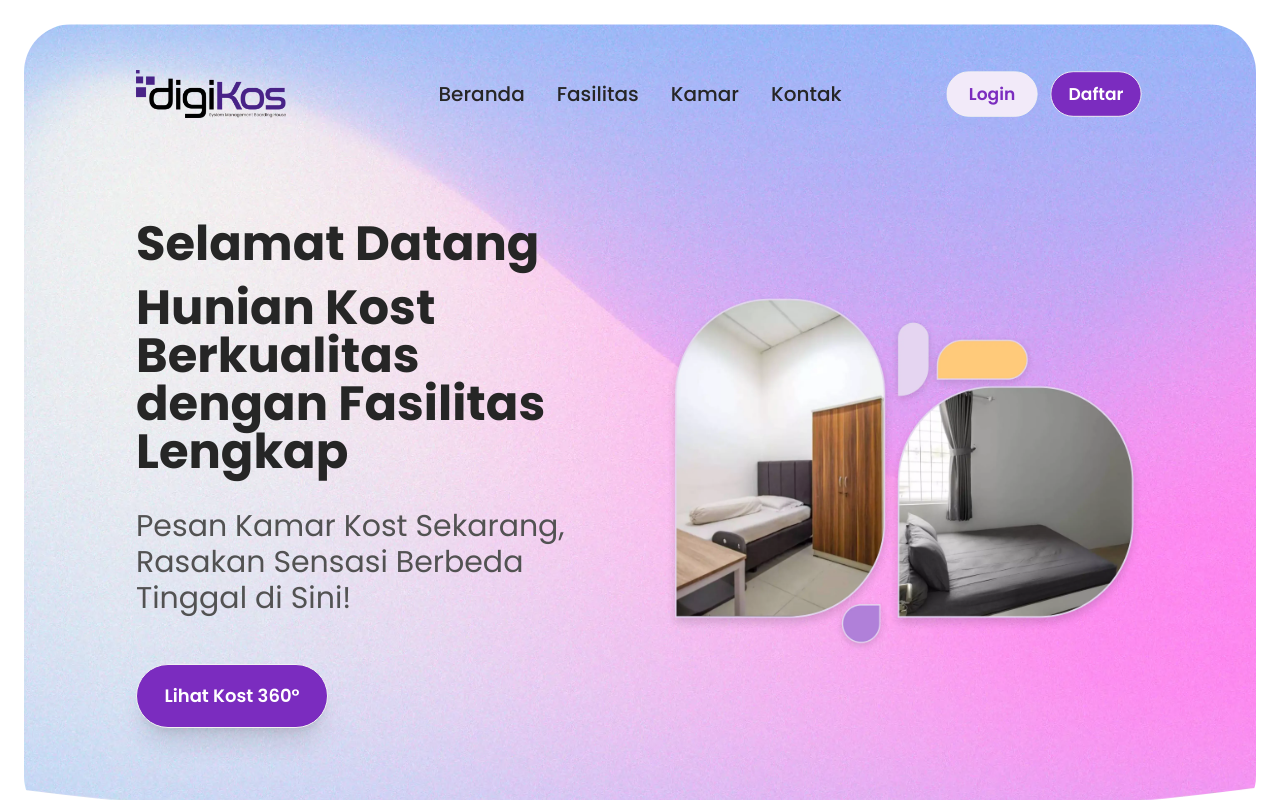
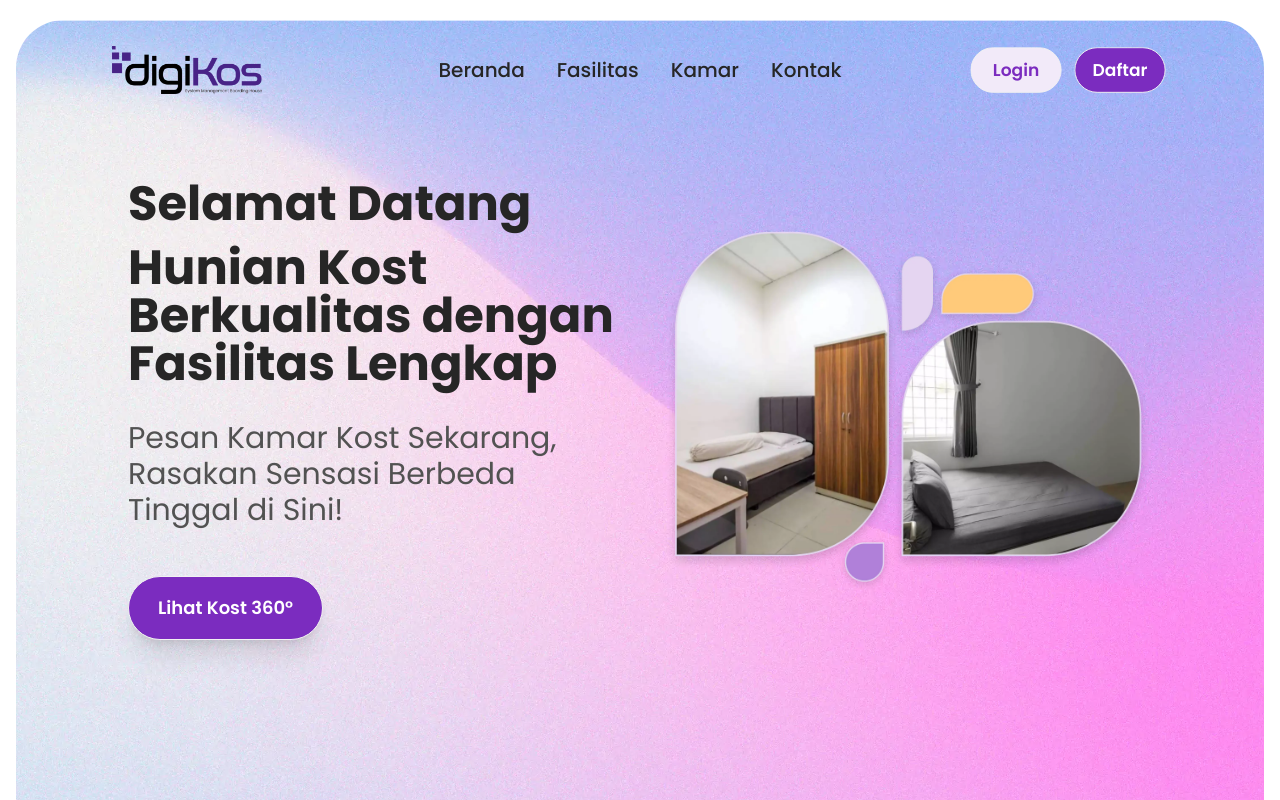
Before and after one commit to hapiznuddin/digikos-client-app, a React (Vite) app: page / in a window 1280 px wide. Shown: the top 800 px of the page. Built offline with nearby package versions, Linux system fonts and the light colour scheme.

Commit message:
UI(landingPage): membuat layout landing page

```diff
--- a/src/Components/Fragments/LandingPage/Homepage/HeroSection.jsx
+++ b/src/Components/Fragments/LandingPage/Homepage/HeroSection.jsx
@@ -5,9 +5,9 @@ import View360 from "./View360";
 const HeroSection = () => {
   return (
     <>
-      <main className="flex flex-col md:flex-row lg:flex-row justify-between items-center w-full px-4 gap-10 mt-4
-        md:px-10 md:gap-4 md:mt-8
-        lg:px-28 lg:gap-12 lg:mt-20 ">
+      <main className="flex flex-col md:flex-row lg:flex-row justify-between items-center w-full px-4 gap-10 mt-20
+        md:px-10 md:gap-4 md:mt-32
+        lg:px-28 lg:gap-12 lg:mt-40 ">
         <div className="flex flex-col justify-center w-full md:w-1/2 gap-4 md:gap-4 lg:gap-12">
           <div className="flex flex-col justify-center">
             <motion.h1
--- a/src/Components/Fragments/LandingPage/Homepage/HomePage.css
+++ b/src/Components/Fragments/LandingPage/Homepage/HomePage.css
@@ -3,5 +3,4 @@
   background-size: cover;
   background-repeat: no-repeat;
   background-position: top;
-  height: 100vh;
 }
--- a/src/Components/Fragments/LandingPage/Homepage/HomePageLanding.jsx
+++ b/src/Components/Fragments/LandingPage/Homepage/HomePageLanding.jsx
@@ -1,15 +1,18 @@
-import Navbar from "../../../Layouts/LandingPageLayout/Navbar";
+import LandingPageLayout from "../../../Layouts/LandingPageLayout";
 import HeroSection from "./HeroSection";
 import "./HomePage.css";
 
 const HomePageLanding = () => {
   return (
-    <div className="flex justify-center items-center">
-      <div className="bgHome w-full pb-6 h-full md:h-[500px] lg:h-screen rounded-[24px] md:rounded-[48px] m-2 md:m-6">
-        <Navbar />
+    <LandingPageLayout>
+    <div className="flex flex-col justify-center items-center">
+      <div className="bgHome  pb-6 h-full md:h-[500px] lg:h-[935px] rounded-[24px] md:rounded-[48px] m-2 -mt-[70px] md:m-4 md:-mt-24 lg:-mt-24">
+
         <HeroSection />
       </div>
+
     </div>
+    </LandingPageLayout>
   );
 };
 
--- a/src/Components/Fragments/NotFoundPage/NotFoundPage.jsx
+++ b/src/Components/Fragments/NotFoundPage/NotFoundPage.jsx
@@ -1,15 +1,12 @@
-import Footer from "../../Layouts/LandingPageLayout/Footer";
-import Navbar from "../../Layouts/LandingPageLayout/Navbar";
+import LandingPageLayout from "../../Layouts/LandingPageLayout";
 import ErrorSection from "./ErrorSection";
 import "./Footer.css";
 
 const NotFoundPage = () => {
   return (
-    <div>
-      <Navbar />
+    <LandingPageLayout>
       <ErrorSection />
-      <Footer/>
-    </div>
+    </LandingPageLayout>
   );
 };
 
--- a/src/Components/Layouts/LandingPageLayout/Navbar.jsx
+++ b/src/Components/Layouts/LandingPageLayout/Navbar.jsx
@@ -2,12 +2,31 @@ import { RiMenu3Fill } from "react-icons/ri";
 import ButtonPrimary from "../../Elements/Button";
 import { useNavigate } from "react-router-dom";
 import { motion } from "framer-motion";
+import { useEffect, useState } from "react";
 
 const Navbar = () => {
   const navigate = useNavigate();
+  const [isSticky, setIsSticky] = useState(false);
+
+  useEffect(() => {
+    const handleScroll = () => {
+      if (window.scrollY > 100) {
+        setIsSticky(true);
+      } else {
+        setIsSticky(false);
+      }
+    };
+    window.addEventListener('scroll', handleScroll);
+
+    return () => {
+      window.removeEventListener('scroll', handleScroll);
+    };
+  }, []);
+
+  const navbarClasses = `sticky ${isSticky ? 'bg-neutral-25 shadow-sm' : ''} top-0 navbar py-4 px-4 md:px-10 lg:px-28 md:mt-6 z-10`;
   return (
     <motion.div
-      className="sticky top-0 navbar py-4 px-4 md:px-10 lg:px-28 md:mt-6 z-10"
+      className={navbarClasses}
       initial={{ y: -100, opacity: 0 }}
       animate={{ y: 0, opacity: 1 }}
       transition={{ duration: 1, ease: "circOut" }}
--- /dev/null
+++ b/src/Components/Layouts/LandingPageLayout/index.jsx
@@ -0,0 +1,19 @@
+import Footer from "./Footer"
+import Navbar from "./Navbar"
+import PropTypes from "prop-types";
+
+
+const LandingPageLayout = ({children}) => {
+  LandingPageLayout.propTypes = {
+    children: PropTypes.node
+  }
+  return (
+    <div>
+      <Navbar />
+      {children}
+      <Footer />
+    </div>
+  )
+}
+
+export default LandingPageLayout
```
